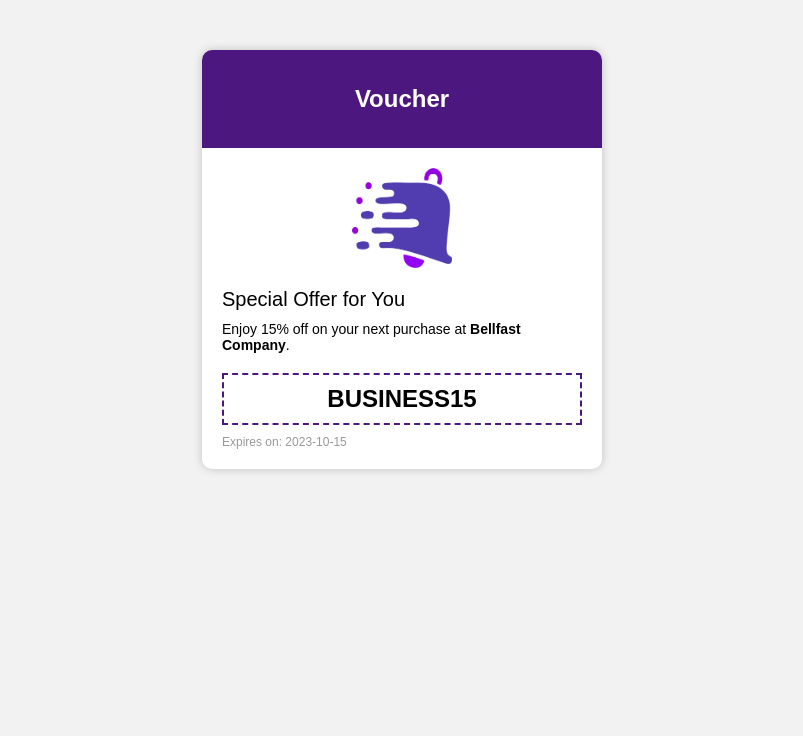
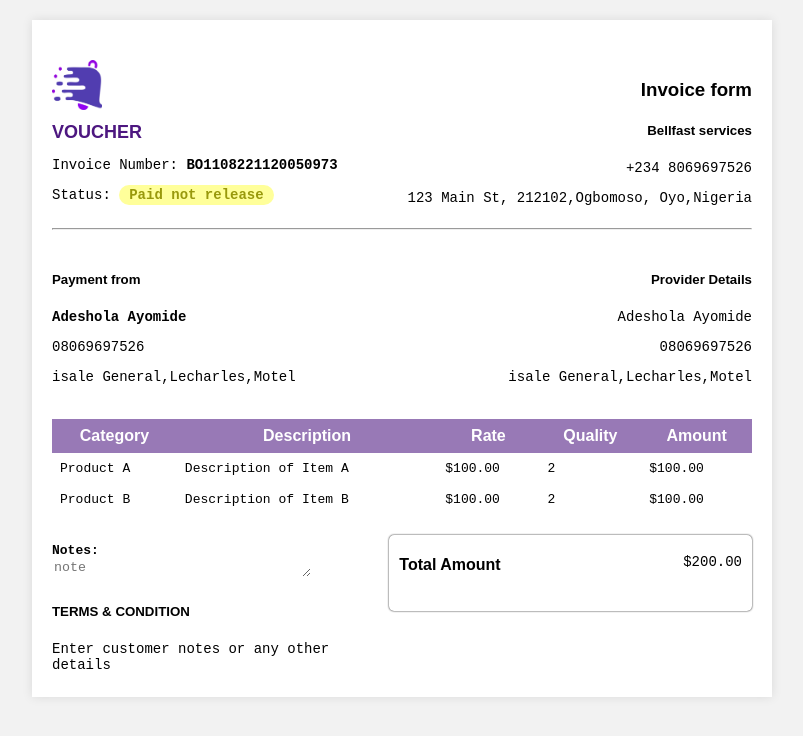
Before and after one commit to josephadeshola/Invoice-template, a plain HTML site: page voucher.html in a window 1280 px wide. Shown: the whole page, without its empty margins (238-1041 px from the left). Drawn offline with Linux system fonts and the light colour scheme.

Commit message:
new update

```diff
--- a/voucher.html
+++ b/voucher.html
@@ -1,9 +1,9 @@
 <!DOCTYPE html>
 <html lang="en">
   <head>
-    <meta charset="UTF-8">
-    <meta name="viewport" content="width=device-width, initial-scale=1.0">
-    <title>Business Voucher</title>
+    <meta charset="UTF-8" />
+    <meta name="viewport" content="width=device-width, initial-scale=1.0" />
+    <title>Voucher</title>
     <style>
       body {
         font-family: Arial, sans-serif;
@@ -13,15 +13,17 @@
       }
 
       .voucher {
-            width: 400px;
-            margin: 50px auto;
-            background-color: #fff;
-            border-radius: 10px;
-            box-shadow: 0px 0px 10px rgba(0, 0, 0, 0.2);
+        padding: 20px 20px 0;
+        max-width: 700px;
+        margin-top: 20px !important;
+        margin: auto;
+        background-color: white;
+        box-shadow: 0 0 10px rgba(0, 0, 0, 0.1);
+        margin-bottom: 10px;
       }
 
       .voucher-header {
-            background-color:  rgb(77, 23, 128);
+        background-color: rgb(77, 23, 128);
         color: #fff;
         padding: 15px;
         text-align: center;
@@ -33,49 +35,230 @@
         padding: 20px;
       }
 
+      .logo-bg {
+        background-color: rgb(77, 23, 128);
+      }
+
+      h1 {
+        color: rgb(77, 23, 128);
+        font-size: 18px;
+      }
+      p {
+        font-size: 14px;
+      }
+
       .business-logo {
-            width: 100px;
-            height: 100px;
-            margin: 0 auto 20px;
+        width: 50px;
+        height: 50px;
         display: block;
       }
 
-        .voucher-title {
-            font-size: 20px;
-            margin-bottom: 10px;
+      .div-flex {
+        display: flex;
+        justify-content: space-between;
+        margin-top: 20px;
+      }
+      .paid-color {
+        background-color: rgba(255, 255, 0, 0.397);
+        border-radius: 20px !important;
+        padding: 2px 10px 2px 10px;
+        color: rgb(153, 153, 12);
+      }
+      span,
+    p,
+    td {
+      font-family: monospace;
+    }
+      .align-end {
+        text-align: right;
       }
 
-        .voucher-details {
-            font-size: 14px;
-            margin-bottom: 20px;
+      .table {
+        width: 100%;
+        border-collapse: collapse;
+        background: rgba(77, 23, 128, 0.575);
+        color: #fff;
+        margin-top: 3 0px;
+      }
+      table {
+        margin-top: 20px;
+      }
+      .table th,
+      .table td {
+        padding: 8px;
       }
 
-        .voucher-code {
-            font-size: 24px;
-            font-weight: bold;
-            border: 2px dashed rgb(77, 23, 128);
-            padding: 10px;
-            text-align: center;
+      td {
+        background-color: #fff;
+        color: black;
       }
 
-        .voucher-expiration {
+      .note {
+        margin-top: 8px;
+        font-weight: 600;
+        font-family: monospace;
+      }
+      textarea {
+        border: none;
+      }
+      footer {
+        padding-bottom: 10px;
+      }
+      .total-all {
+        width: 50%;
+        height: 50%;
+        box-shadow: 0 0 2px;
+        border-radius: 5px;
+        padding: 5px 10px 27px 10px;
+        border: 0px solid gainsboro;
+      }
+      .get-flex {
+        display: flex;
+        justify-content: space-between;
+      }
+      .total-amount{
+        margin-top: 16px;
+      }
+      @media (max-width: 600px) {
+        .voucher {
+          width: 100% !important;
+        }
+
+        .div-flex {
+          display: grid;
+        }
+        .align-end {
+          text-align: left;
+        }
+
+        img {
+          height: 4vh;
+        }
+        h2 {
+        font-size: 18px;
+      }
+
+      h3 {
+        font-size: 16px;
+      }
+      h5 {
+        font-size: 13px;
+      }
+
+      .align-end {
+        text-align: start;
+      }
+      .table th,
+      .table td {
         font-size: 12px;
-            color: #999;
-            margin-top: 10px;
+        width: 75%;
+      }
+        .total-all {
+        width: 100%;
+        margin: auto;
+        height: 50%;
+        box-shadow: 0 0 2px;
+        border-radius: 5px;
+        padding: 5px 10px 27px 10px;
+        border: 0px solid gainsboro;
+      }
       }
     </style>
   </head>
+
   <body>
     <div class="voucher">
-        <div class="voucher-header">
-            <h2>Voucher</h2>
+      <div class="div-flex">
+        <div>
+          <img
+            class="business-logo"
+            src="./invoive_img-removebg-preview.png"
+            alt=""
+          />
+
+          <h1>VOUCHER</h1>
+          <p>
+            <span>Invoice Number: <strong>BO1108221120050973</strong></span
+            ><br />
+          </p>
+          <p>
+            <span
+              >Status:
+              <strong class="paid-color">Paid not release</strong></span
+            >
+          </p>
         </div>
-        <div class="voucher-content">
-            <img class="business-logo" src="./invoive_img-removebg-preview.png" alt="">
-            <div class="voucher-title">Special Offer for You</div>
-            <div class="voucher-details">Enjoy 15% off on your next purchase at <strong>Bellfast Company</strong>.</div>
-            <div class="voucher-code">BUSINESS15</div>
-            <div class="voucher-expiration">Expires on: 2023-10-15</div>
+        <div class="align-end">
+          <h3>Invoice form</h3>
+          <h5 class="get">Bellfast services</h5>
+          <p>+234 8069697526</p>
+          <p>123 Main St, 212102,Ogbomoso, Oyo,Nigeria</p>
+        </div>
+      </div>
+      <hr />
+      <div class="div-flex">
+        <div>
+          <h5>Payment from</h5>
+          <p><b> Adeshola Ayomide</b></p>
+          <p>08069697526</p>
+          <p>isale General,Lecharles,Motel</p>
+        </div>
+        <div class="align-end">
+          <h5>Provider Details</h5>
+          <p>Adeshola Ayomide</p>
+          <p>08069697526</p>
+          <p>isale General,Lecharles,Motel</p>
+        </div>
+      </div>
+      <table class="table">
+        <thead>
+          <tr>
+            <th>Category</th>
+            <th>Description</th>
+            <th>Rate</th>
+            <th>Quality</th>
+            <th>Amount</th>
+          </tr>
+        </thead>
+        <tbody>
+          <tr>
+            <td>Product A</td>
+            <td>Description of Item A</td>
+            <td>$100.00</td>
+            <td>2</td>
+            <td>$100.00</td>
+          </tr>
+          <tr>
+            <td>Product B</td>
+            <td>Description of Item B</td>
+            <td>$100.00</td>
+            <td>2</td>
+            <td>$100.00</td>
+          </tr>
+        </tbody>
+      </table>
+      <div class="div-flex">
+        <div>
+          <div class="note">Notes:</div>
+          <textarea
+            name=""
+            id=""
+            placeholder="note"
+            cols="30"
+            rows="1"
+          ></textarea>
+          <footer>
+            <h5>TERMS & CONDITION</h5>
+            <p>Enter customer notes or any other details</p>
+          </footer>
+        </div>
+        <div class="total-all">
+          <div class="get-flex">
+            <strong class="total-amount"> Total Amount</strong>
+            <p>$200.00</p>
+          </div>
+
+        </div>
       </div>
     </div>
   </body>
```
Also changed, not shown: index.html (+10 -5 lines), Screenshot 2023-08-23 142959.png (added), Screenshot 2023-08-23 143115.png (added), Screenshot 2023-08-23 143232.png (added). Lines whose indentation alone changed are shown as unchanged.
